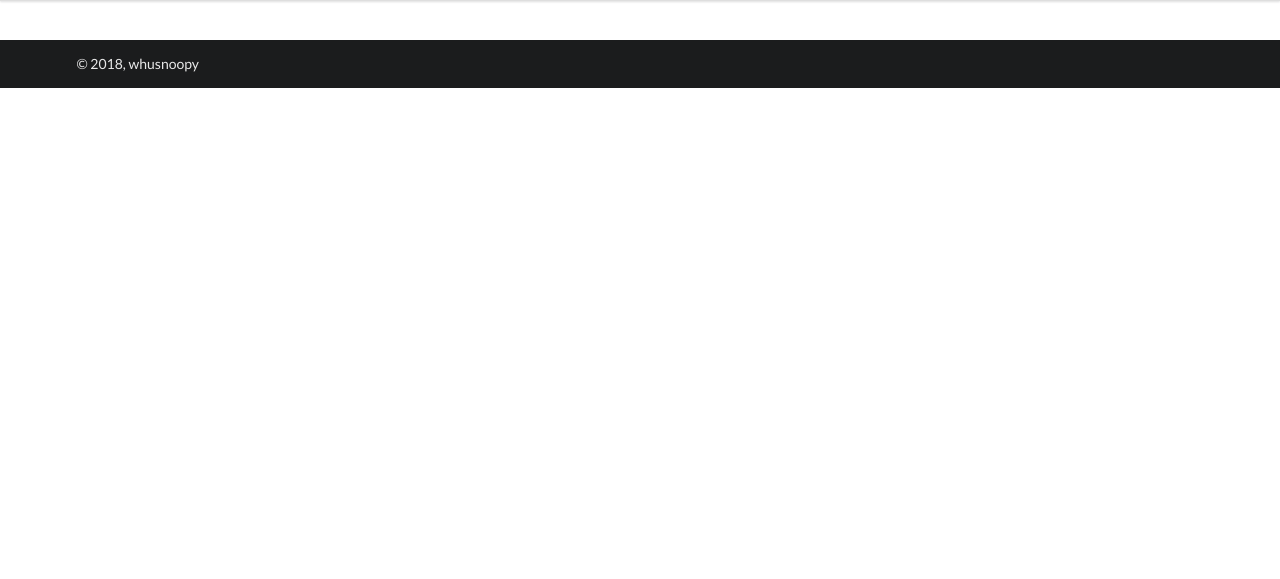
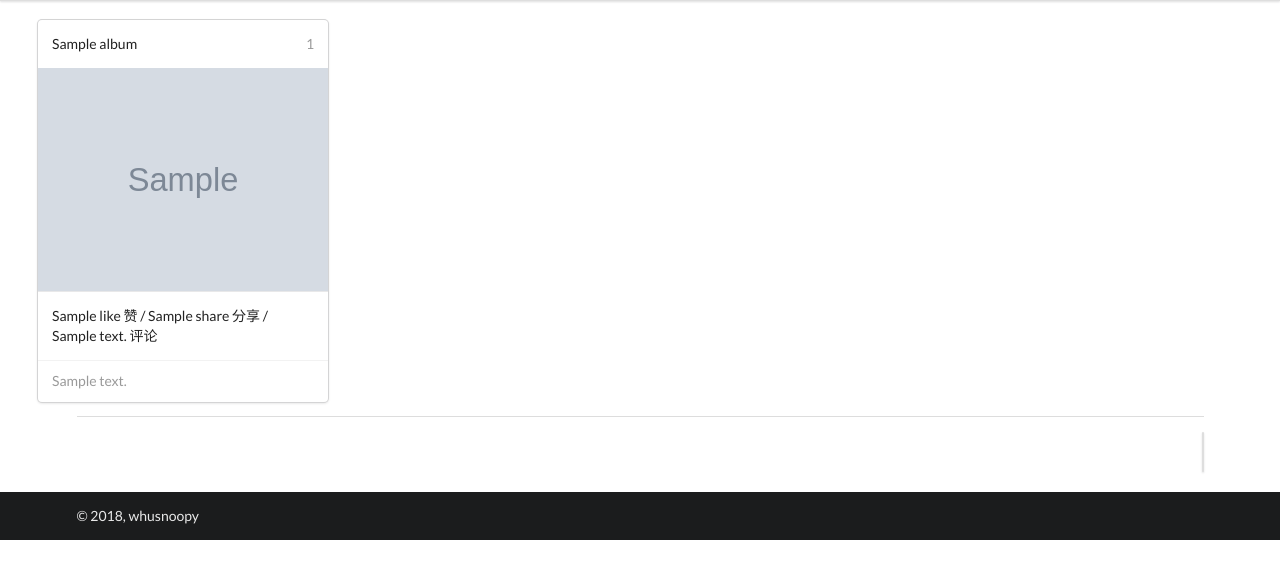
Before and after one commit to whusnoopy/renrenBackup, a Flask app: template templates/album_list.html in a window 1280 px wide. Shown: the part 40-619 px from the top of the page. Run offline with Flask 2, Linux system fonts and the light colour scheme; the template is opened without the code that fills it: most values are stand-ins (such as "Sample title", 1, 10 or a date in 2020); grey boxes marked "Sample" are stand-in pictures; some libraries are stand-ins or nearby versions.

Commit message:
ADD: 相册列表展示

```diff
--- a/static/styles.css
+++ b/static/styles.css
@@ -30,6 +30,15 @@
 .status-comment {
     max-height: 400px;
     overflow-y: auto;
+}
+
+.ui.cards.album-list {
+    margin: -0.875em -3.25em;
+}
+
+.album-cover {
+    width: 100%;
+    height: 100%;
 }
 
 .ui.feed.gossip-list {
--- a/templates/album_list.html
+++ b/templates/album_list.html
@@ -1 +1,46 @@
 {% extends "layout.html" %}
+
+{% block content %}
+<div class="ui cards album-list">
+    {% for a in album_list %}
+        <div id="album-{{ a.id }}"  class="card">
+            <div class="content">
+                <div class="right floated meta">{{ a.count }}</div>
+                {{ a.name }}
+            </div>
+            <div class="iamge">
+                <img class="album-cover" src="{{ a.cover }}">
+            </div>
+            <div class="content">
+                {{ a.like }} 赞 / {{ a.share }} 分享 / {{ a.comment }} 评论
+            </div>
+            {% if a.desc %}
+            <div class="extra content">
+                {{ a.desc }}
+            </div>
+            {% endif %}
+        </div>
+    {% endfor %}
+</div>
+
+<div class="list-pagination">
+    <div class="ui divider"></div>
+    <div class="ui pagination menu">
+        {% if page > 1 %}
+        <a class="item" href="{{ url_for('album_list_page', page=1) }}">
+            <i class="angle double left icon"></i>
+        </a>
+        {% endif %}
+        {% for p in range(1, total_page+1) %}
+            {% if -3 < p - page < 3 %}
+            <a class="item{% if p == page %} active{% endif %}" href="{{ url_for('album_list_page', page=p) }}">{{ p }}</a>
+            {% endif %}
+        {% endfor %}
+        {% if page < total_page %}
+        <a class="item" href="{{ url_for('album_list_page', page=total_page) }}">
+            <i class="angle double right icon"></i>
+        </a>
+        {% endif %}
+    </div>
+</div>
+{% endblock %}
--- a/web.py
+++ b/web.py
@@ -73,8 +73,10 @@ def album_entry_page():
 def album_list_page(page=0):
     if page <= 0:
         abort(404)
-    album_list = Note.select().paginate(page, 20)
-    return render_template("album_list.html", page=page, album_list=album_list)
+    total = Album.select().count()
+    total_page = math.ceil(total*1.0 / config.STATUS_PER_PAGE)
+    album_list = Album.select().order_by(Album.id.desc()).paginate(page, 20)
+    return render_template("album_list.html", page=page, total_page=total_page, album_list=album_list)
 
 
 @app.route('/album/<int:album_id>')
```
